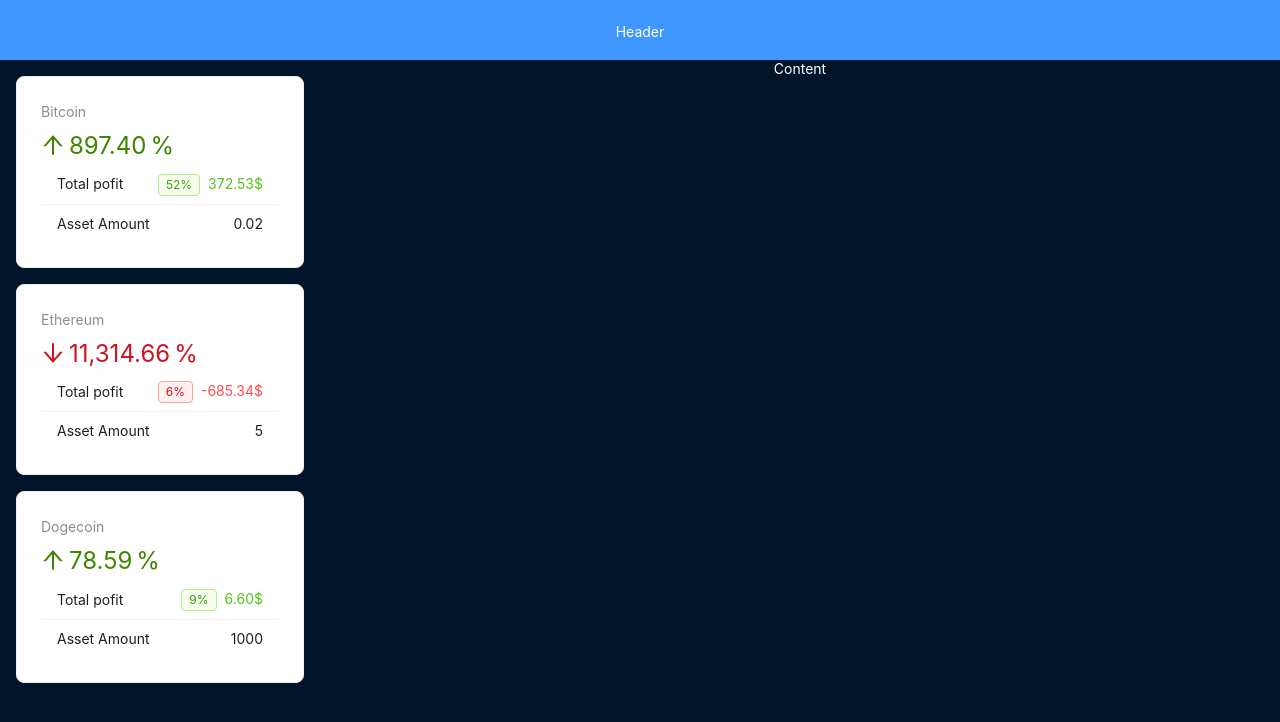
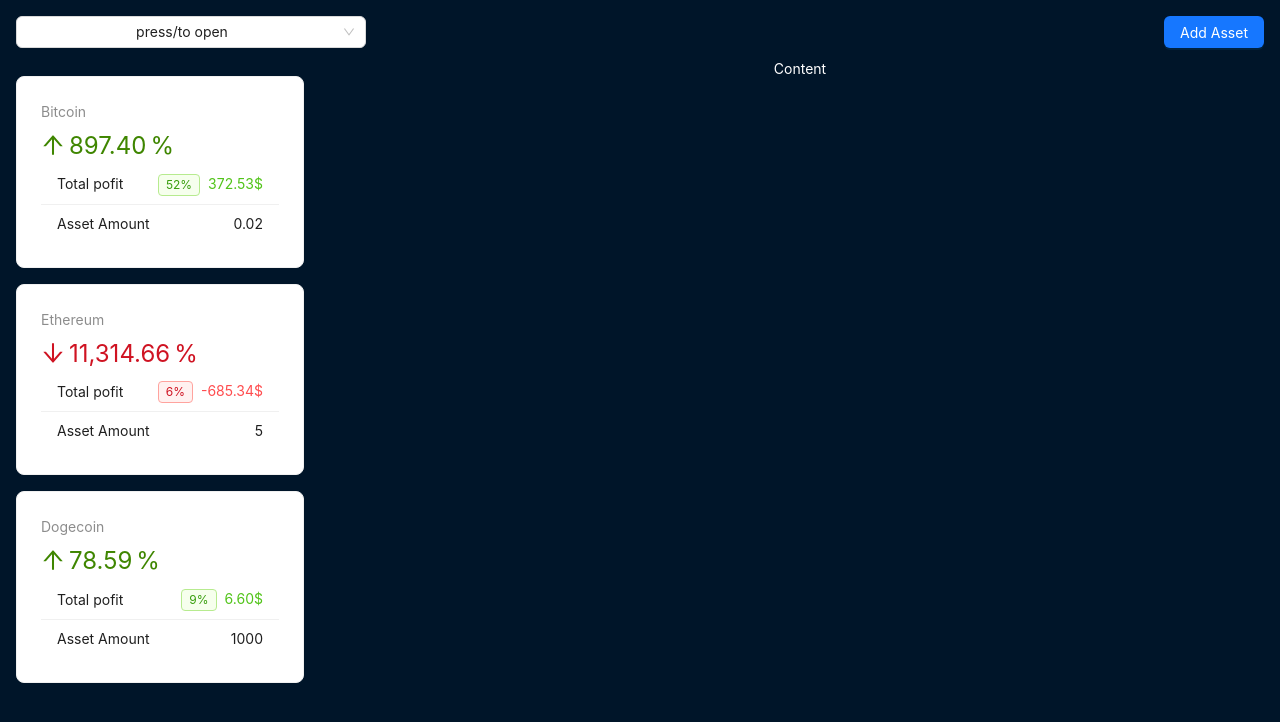
Before and after one commit to darap1/CryptoDashboard_React, a React (Vite) app: page / in a window 1280 px wide. Shown: the top 722 px of the page. Built offline with nearby package versions, Linux system fonts and the light colour scheme.

Commit message:
feat: add AppHeader select

```diff
--- a/src/components/Layout/AppHeader.jsx
+++ b/src/components/Layout/AppHeader.jsx
@@ -1,14 +1,68 @@
-import { Layout } from 'antd';
+import { Layout, Select, Space, Button, Flex } from 'antd';
+import { useEffect, useState } from 'react';
+import { useCrypto } from '../../context/crypto-context';
 
 const headerStyle = {
+	width: '100%',
 	textAlign: 'center',
-	color: '#fff',
 	height: 60,
-	paddingInline: 48,
-	lineHeight: '64px',
-	backgroundColor: '#4096ff',
+	padding: '1rem',
+	display: 'flex',
+	justifyContent: 'space-between',
+	alightItems: 'center',
+	// background: 'white',
+};
+const handleChange = (value) => {
+	console.log(`selected ${value}`);
 };
 
 export default function AppHeader() {
-	return <Layout.Header style={headerStyle}>Header</Layout.Header>;
+	const { select, setSelect } = useState(false);
+	const { crypto } = useCrypto();
+
+	useEffect(() => {
+		const keypress = (event) => {
+			if (event.key === '/') {
+				setSelect(true);
+			}
+		};
+		document.addEventListener('keypress', keypress);
+		return () => document.removeEventListener('keypress', keypress);
+	}, []);
+
+	function handleSelect(value) {
+		console.log(value);
+	}
+	return (
+		<Layout.Header style={headerStyle}>
+			<Select
+				style={{
+					width: '350px',
+				}}
+				open={select}
+				onSelect={handleSelect}
+				onClick={() => setSelect((prev) => !prev)}
+				value='press/to open'
+				optionLabelProp='label'
+				options={crypto.map((coin) => ({
+					label: coin.name,
+					value: coin.id,
+					icon: coin.icon,
+				}))}
+				optionRender={(option) => (
+					<Space>
+						<img
+							style={{ width: 20 }}
+							src={option.data.icon}
+							alt={option.data.label}
+						/>
+						{option.data.label}
+					</Space>
+				)}
+			/>
+			<Flex gap='small' wrap='wrap'>
+				<Button type='primary'>Add Asset</Button>
+			</Flex>
+		</Layout.Header>
+	);
 }
--- a/src/context/crypto-context.jsx
+++ b/src/context/crypto-context.jsx
@@ -1,4 +1,4 @@
-import { createContext, useEffect, useState } from 'react';
+import { createContext, useContext, useEffect, useState } from 'react';
 import { fakeFetchCrypto, fetchAssets } from '../api';
 import { percentDiff } from '../utils';
 
@@ -45,3 +45,7 @@ export function CryptoContextProvider({ children }) {
 }
 
 export default CryptoContext;
+
+export function useCrypto() {
+	return useContext(CryptoContext);
+}
```
